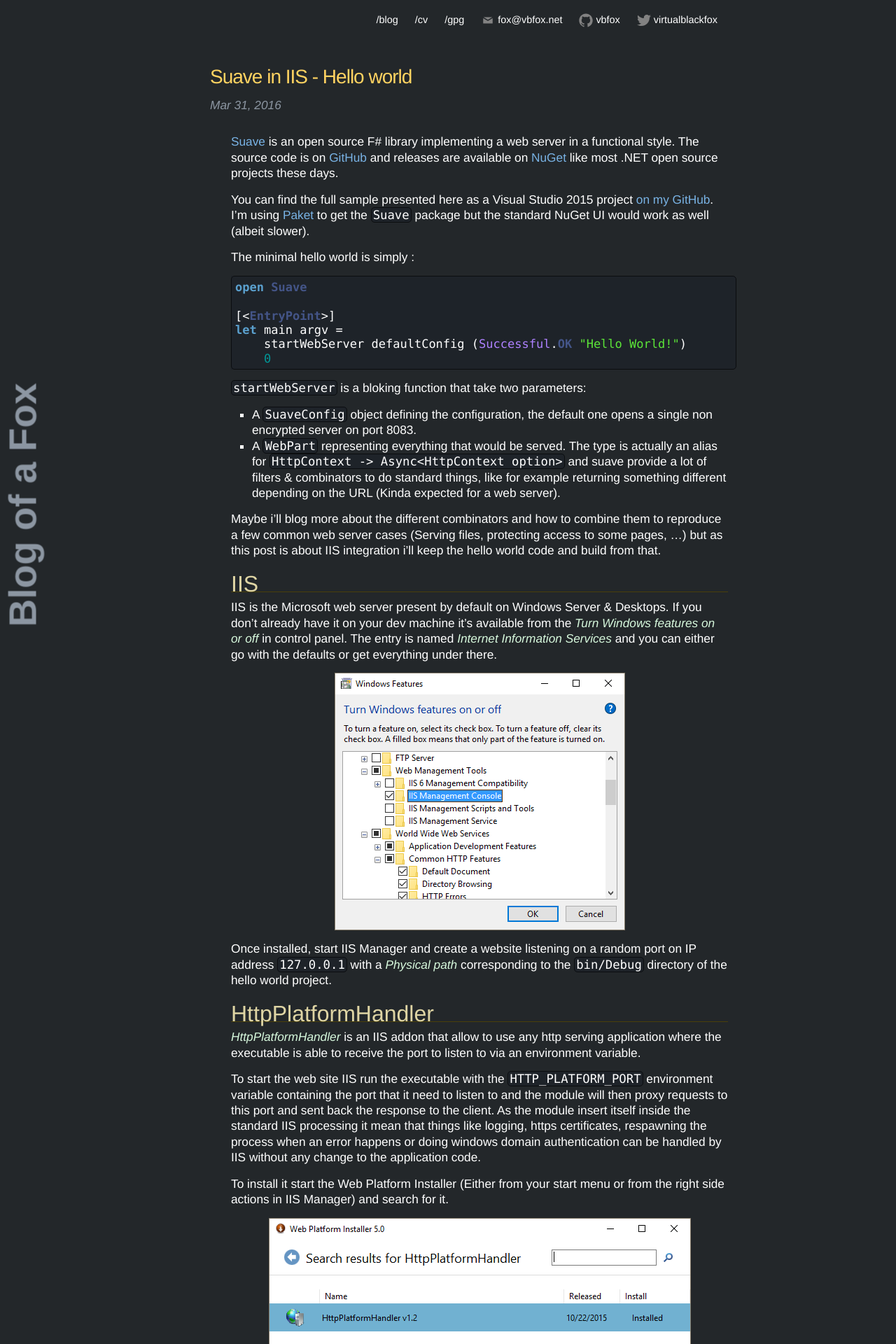
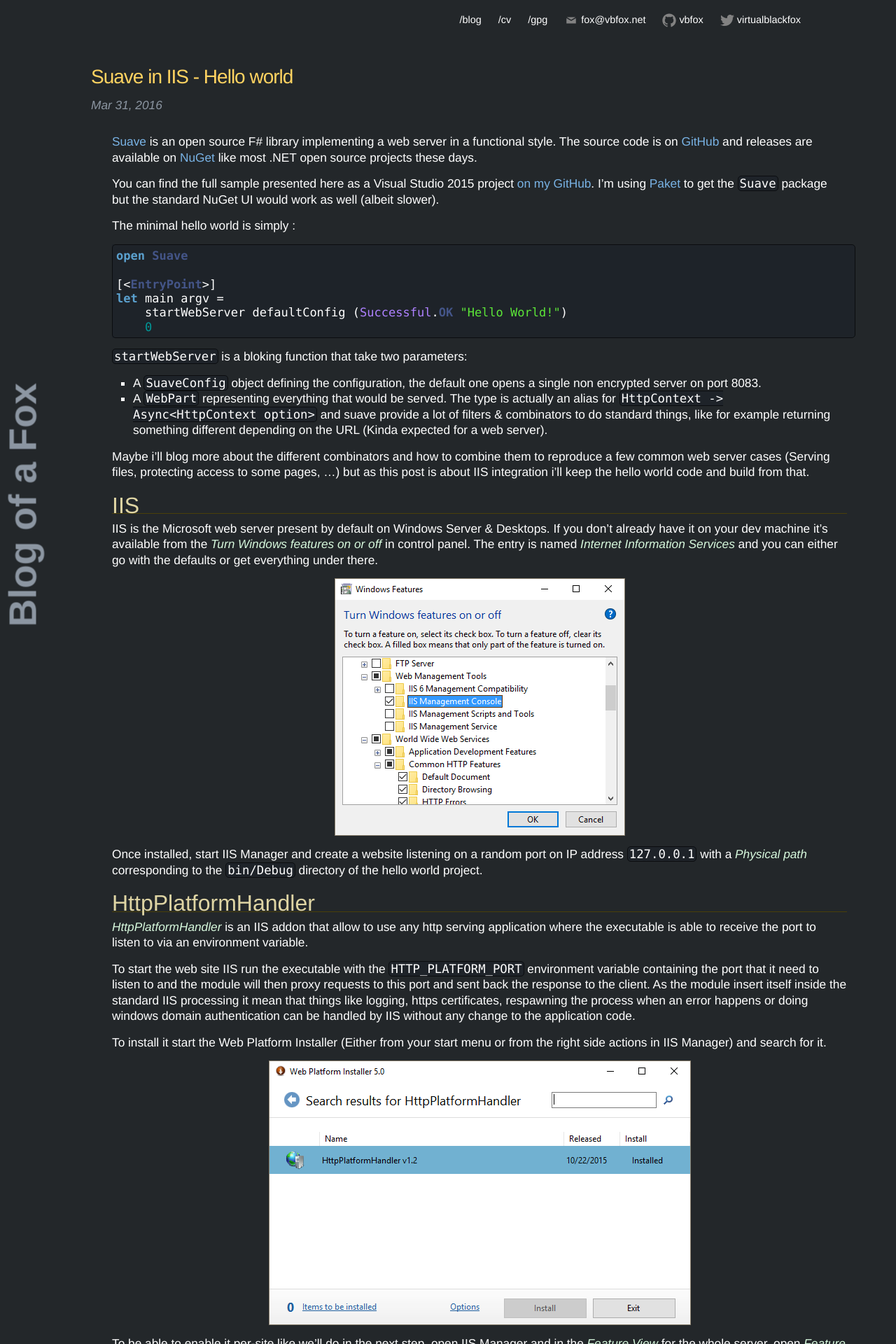
Before and after one commit to vbfox/blog, a Jekyll site: the page built from index.html, in a window 1280 px wide. Shown: the top 1920 px of the page at 70% size. Built offline with Jekyll 4.4.1, drawn with Linux system fonts in a browser that asks for light colours; Markdown is read by kramdown in place of the engine named in the settings; some of the changed text lies outside the part shown.

Commit message:
Adjust layout to be larger

```diff
--- a/_sass/_base.scss
+++ b/_sass/_base.scss
@@ -197,8 +197,7 @@
  * Wrapper
  */
 .wrapper {
-    max-width: -webkit-calc(800px - (#{$spacing-unit}));
-    max-width:         calc(800px - (#{$spacing-unit}));
+    max-width: 70em;
     margin-right: auto;
     margin-left: auto;
     padding-right: $spacing-unit;
@@ -206,8 +205,6 @@
     @extend %clearfix;
 
     @include media-query($on-laptop) {
-        max-width: -webkit-calc(800px - (#{$spacing-unit}));
-        max-width:         calc(800px - (#{$spacing-unit}));
         padding-right: $spacing-unit / 2;
         padding-left: $spacing-unit / 2;
     }
```
